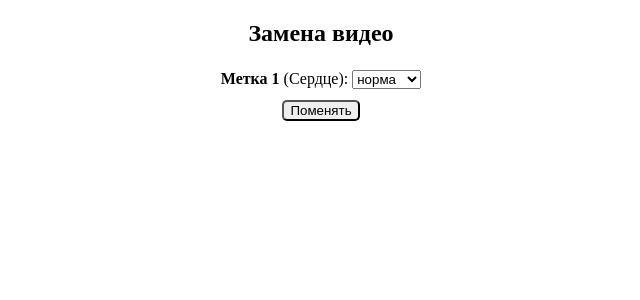
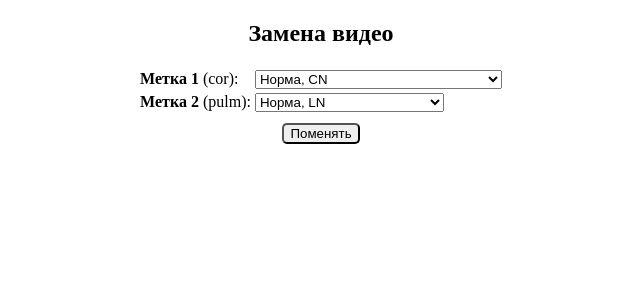
Before and after one commit to code-n-cry/usi_sim, a FastAPI app: page / in a window 1280 px wide. Shown: the top 300 px of the page, without its empty margins (319-959 px from the left). Run offline with FastAPI, Linux system fonts and the light colour scheme; parts of the project's set-up code (start-up, migrations or seed data) failed here and were passed over.

Commit message:
Add patology list; create global server access

```diff
--- /dev/null
+++ b/python/patology.txt
@@ -0,0 +1,16 @@
+Тампонада,HC,cor
+Расширение правого желудочка,RV,cor
+Низкий сердечный выброс,LСV,cor
+Норма,CN,cor
+Высокий сердечный выброс,HCV,cor
+Инфаркт левого желудочка,ILV,cor
+Инфаркт правого желудочка,IRV,cor
+Эндокардит,ECN,cor
+Компрессии при СЛР,CRV,cor
+Остановка сердца,SCN,cor
+Норма,LN,pulm
+Пневмоторакс,Pn,pulm
+Гидроторакс(эффузия),Hn,pulm
+А - линии,AL,pulm
+B - линии,BL,pulm
+консолидация,HP,pulm
--- a/python/requirements.txt
+++ b/python/requirements.txt
@@ -2,7 +2,7 @@ black==23.12.1
 fastapi==0.80.0
 flake8==6.1.0
 jinja2==3.1.2
-opencv-python==4.9.0.80
+pyngrok==7.1.6
 pillow==9.2.0
 pyserial==3.5
 python-multipart==0.0.6
--- a/python/server.py
+++ b/python/server.py
@@ -1,20 +1,53 @@
+import sys
+import uvicorn
+
 from fastapi import FastAPI, Form, Request
 from fastapi.responses import HTMLResponse
 from fastapi.staticfiles import StaticFiles
 from fastapi.templating import Jinja2Templates
+from pathlib import Path
+from pydantic import BaseSettings
 
-from pathlib import Path
+
+class Settings(BaseSettings):
+    BASE_URL = "http://localhost:8000"
+    USE_NGROK = True
+
 
 BASE_DIR = str(Path(__file__).resolve().parent.parent)
+settings = Settings()
 app = FastAPI()
+
+
+def init_webhooks(base_url):
+    # Update inbound traffic via APIs to use the public-facing ngrok URL
+    pass
+
+
+if settings.USE_NGROK:
+    from pyngrok import ngrok
+    port = "8000"
+    public_url = ngrok.connect(port).public_url
+    settings.BASE_URL = public_url
+    init_webhooks(public_url)
+    print(public_url)
+
+
 app.mount(
-    BASE_DIR + "/static",
-    StaticFiles(directory=BASE_DIR + "/static"),
+    "/static",
+    StaticFiles(directory=BASE_DIR + "\\static"),
     name="static",
 )
-templates = Jinja2Templates(directory=BASE_DIR + "/templates")
-chosen_values = {'Сердце': 'норма'}
-values = {'Сердце': ['норма', 'порок 1', 'порок 2']}
+templates = Jinja2Templates(directory=BASE_DIR + "\\templates")
+chosen_values = {'cor': 'Норма, CN', 'pulm': 'Норма, LN'}
+with open('python/patology.txt', 'r') as all_patologies:
+    values = {}
+    list_patologies = [i.replace('\n', '').split(',') for i in all_patologies.readlines()]
+    for patology in list_patologies:
+        if patology[-1] not in values.keys():
+            values[patology[-1]] = [', '.join(patology[:-1])]
+        else:
+            values[patology[-1]].append(', '.join(patology[:-1]))
 
 
 @app.get("/", response_class=HTMLResponse)
@@ -26,8 +59,9 @@ async def index(request: Request):
 
 
 @app.post("/handle-change")
-async def handle_change(request: Request, value: str = Form(...)):
-    chosen_values['Сердце'] = value
+async def handle_change(request: Request):
+    form_data = await request.form()
+    chosen_values = dict(form_data)
     return templates.TemplateResponse(
         "index.html",
         {"request": request, "chosen": chosen_values, "values": values}
@@ -37,3 +71,6 @@ async def handle_change(request: Request, value: str = Form(...)):
 @app.get("/current-values")
 async def handle_valyes(request: Request):
     return chosen_values
+
+
+uvicorn.run(app, host="localhost", port=8000)
--- a/templates/index.html
+++ b/templates/index.html
@@ -7,13 +7,13 @@
   </head>
   <body>
     <h2 align="center">Замена видео</h2>
-    <form method="post" action="handle-change">
+    <form method="post" action="handle-change" id="patologies">
       <table class="valueList">
         {% for part in values %}
           <tr>
-              <td><b>Метка 1</b> ({{ part }}):</td>
+              <td><b>Метка {{ loop.index }}</b> ({{ part }}):</td>
               <td>
-                  <select id="value" name="value">
+                  <select id="{{ part }}" name="{{ part }}">
                     <option>{{ chosen[part] }}</option>
                       {% for option in values[part] %}
                         {% if option != chosen[part] %}
@@ -26,7 +26,7 @@
         {% endfor %}
       </table>
       <div class="btn">
-        <input type="submit" value="Поменять" id="change_button">
+        <input type="submit" value="Поменять" id="change_button" for="patologies">
       </div>
     </form>
   </body>
```
